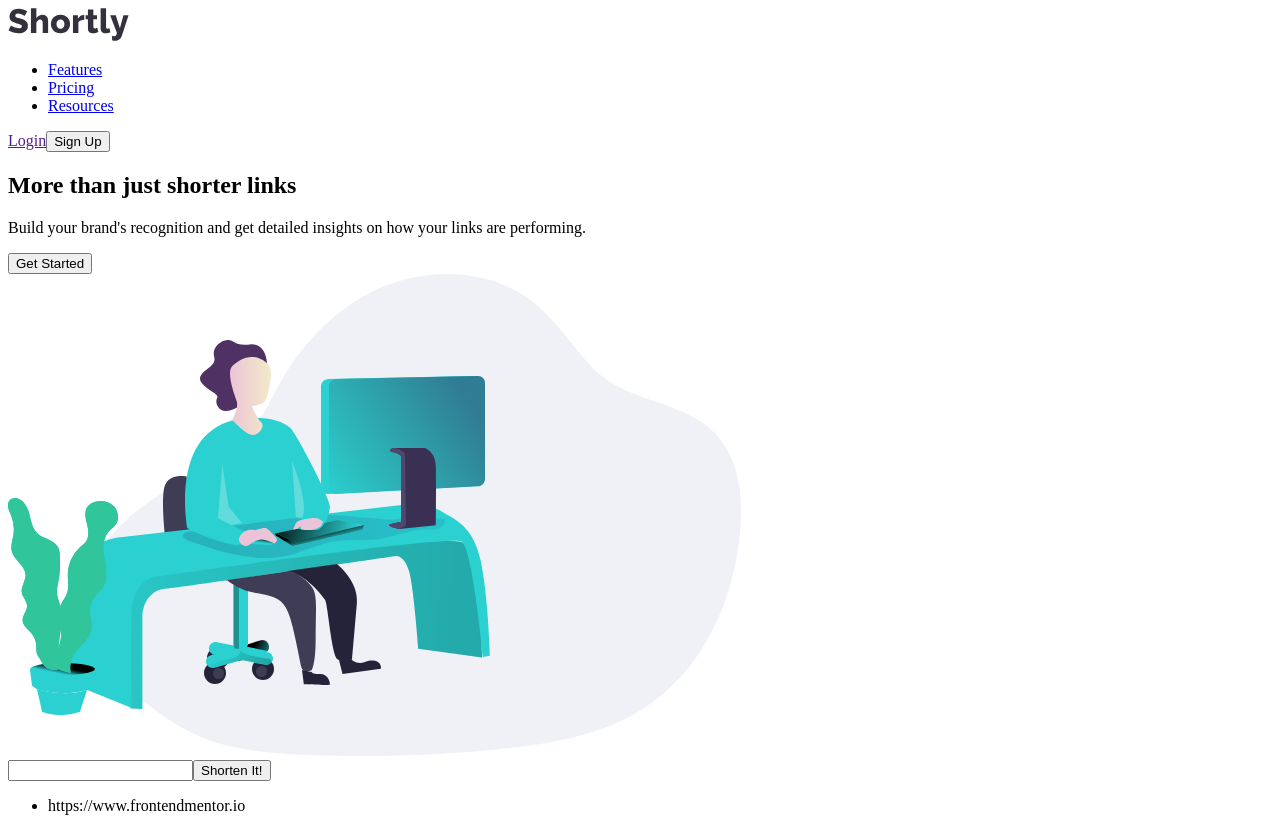
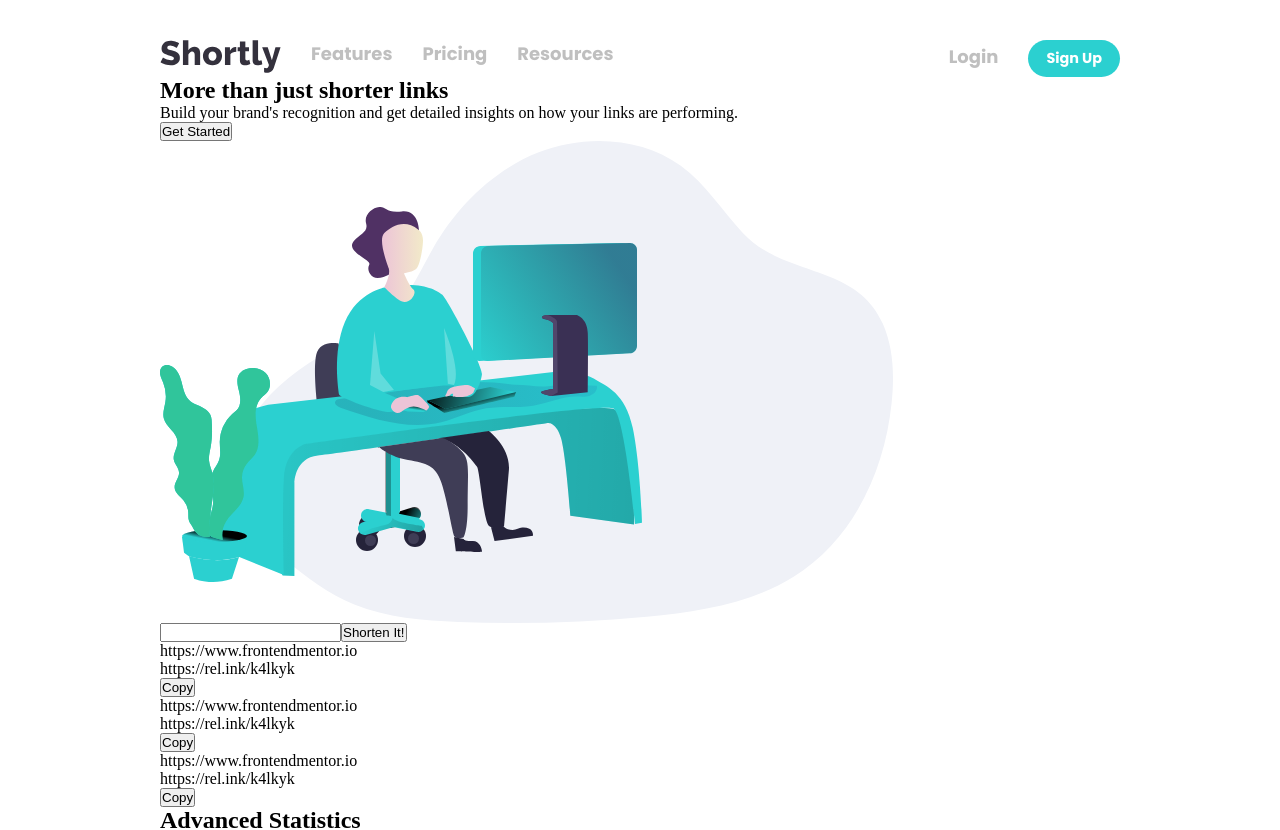
Before and after one commit to MichaelVini/shortlyApp, a React (Create React App) app: page / in a window 1280 px wide. Shown: the top 830 px of the page. Built offline with nearby package versions, Linux system fonts and the light colour scheme.

Commit message:
add menu style

```diff
--- a/src/App.js
+++ b/src/App.js
@@ -8,6 +8,7 @@ import facebookIcon from './assets/icon-facebook.svg';
 import twitterIcon from './assets/icon-twitter.svg';
 import pinterestIcon from './assets/icon-pinterest.svg';
 import instagramIcon from './assets/icon-instagram.svg';
+import './style.css'
 
 
 function App() {
--- /dev/null
+++ b/src/style.css
@@ -0,0 +1,86 @@
+@import url('https://fonts.googleapis.com/css2?family=Poppins:wght@500;700&display=swap');
+
+* {
+    margin: 0;
+    padding: 0;
+    box-sizing: border-box;
+}
+
+header{
+    font-family: 'Poppins', cursive;
+    font-size: 1.125em;
+    display: flex;
+    justify-content: space-between;
+}
+
+a {
+    text-decoration: none;
+    color: inherit;
+}
+
+ul {
+    list-style: none;
+}
+
+img {
+    display: block;
+    max-width: 100%;
+}
+
+/* Conteudo Geral*/
+
+.shortly-container {
+    max-width: 960px;
+    margin: 0 auto;
+    padding-top: 40px;
+}
+
+/* Menu */
+
+.menu {
+    display: flex;
+}
+
+.menu-nav ul {
+    display: flex;
+    flex-wrap: wrap;
+}
+
+.menu-nav ul li {
+    margin-left: 30px;
+}
+
+.menu-nav ul li a {
+    font-weight: 700;
+    color: hsl(0, 0%, 75%);
+}
+
+.menu-nav ul li a:hover {
+    color: black;
+}
+
+.bg-login a {
+    color: hsl(0, 0%, 75%);
+    font-weight: bold;
+}
+
+.bg-login a:hover {
+    color: black;
+}
+
+.bg-login button {
+    margin-left: 30px;
+    font-family: 'Poppins', cursive;
+    font-size: 0.8em;
+    color: white;
+    border: none;
+    border-radius: 20px;
+    padding: 8px 18px;
+    background: #2bd0d0;
+    font-weight: bold;
+    cursor: pointer;
+}
+
+.bg-login button:hover {
+    background: #2bd0d0b9;
+}
```
